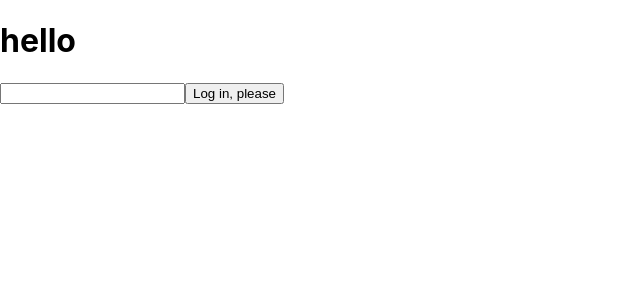
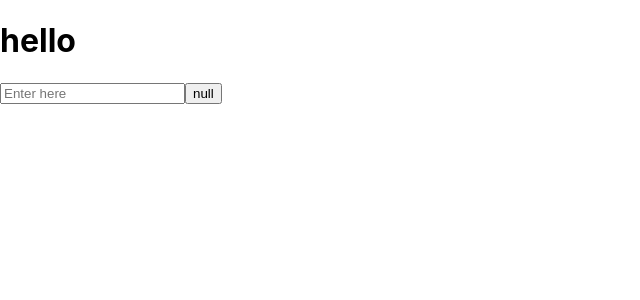
Before and after one commit to VladislavBobyrev/React, a React (Create React App) app in the folder lesson_react/my-app/: page / in a window 1280 px wide. Shown: the top 300 px of the page, without its empty margins (0-640 px from the left). Built offline with nearby package versions, Linux system fonts and the light colour scheme.

Commit message:
new create react project"

```diff
--- a/lesson_react/my-app/src/index.js
+++ b/lesson_react/my-app/src/index.js
@@ -4,10 +4,12 @@ import './index.css';
 
 const Btn = () => {
 	const text = 'Log in'
+	const loggid = true
+
 	const res = () => {
 		return 'Log in, please'
 	}
-	return <button>{res()}</button>
+	return <button>{loggid ? 'null' : text}</button>
 }
 
 const header = (
@@ -22,7 +24,8 @@ const Header = () => {
 	return <h1>hello</h1>
 }
 const Inpu = () => {
-	return <input />
+	const holder = 'Enter here'
+	return <input type='text' placeholder={holder}/>
 }
 const App = () => {
 	return (
```
